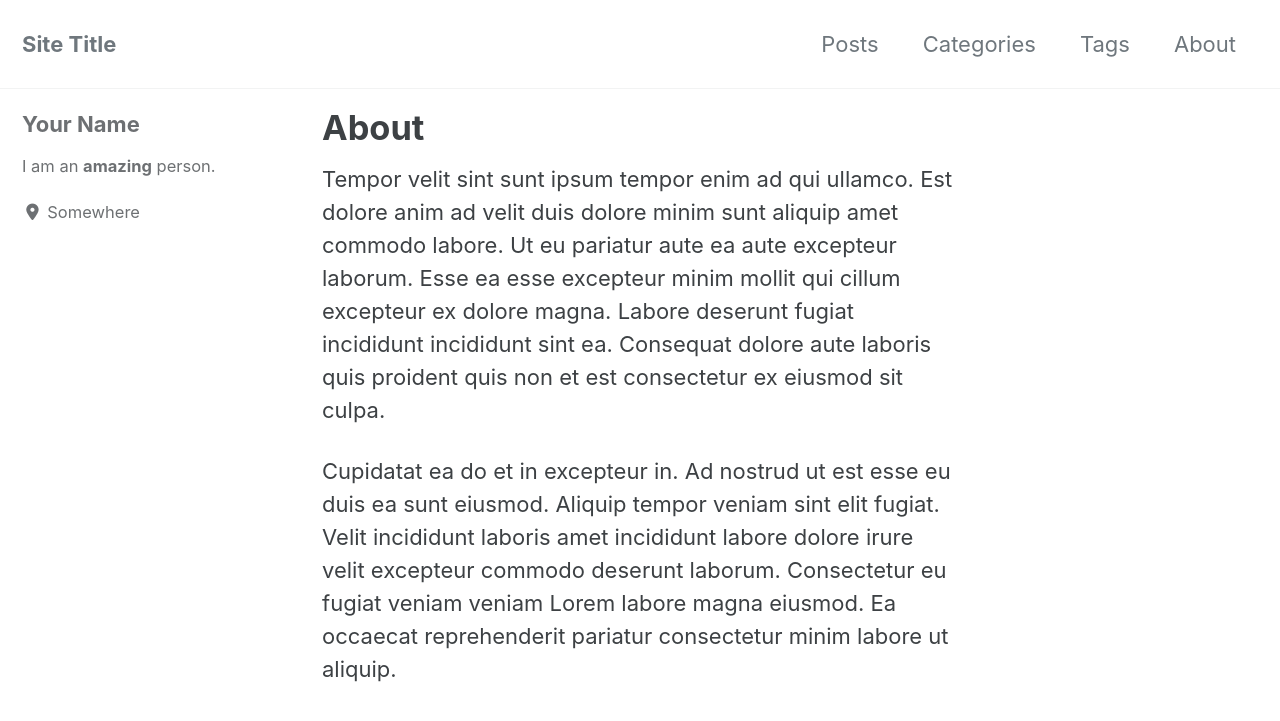
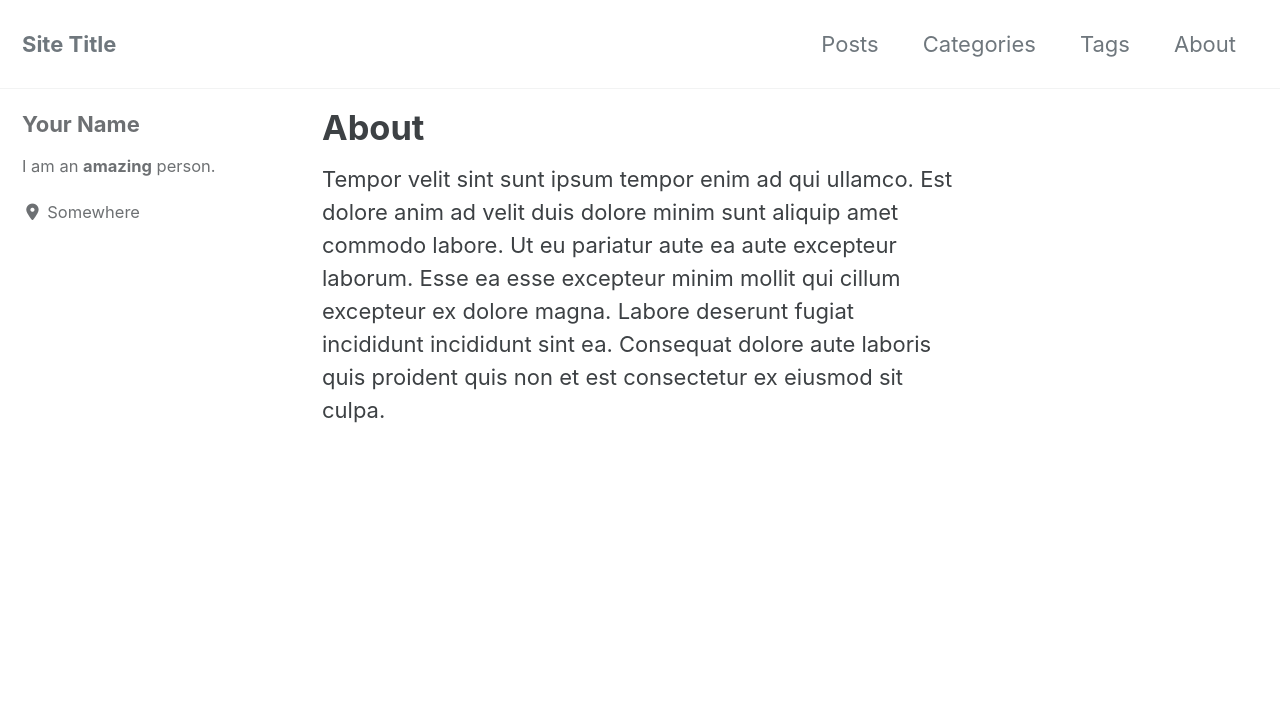
Before and after one commit to THstar/thstar.github.io, a Jekyll site: the page built from _pages/about.md, in a window 1280 px wide and 900 px high. Shown: the top 721 px of the window. Built offline with Jekyll 4.4.1, drawn with Linux system fonts in a browser that asks for light colours; cached includes are drawn as plain includes; nearby versions of some CDN libraries.

Commit message:
Update about.md

```diff
--- a/_pages/about.md
+++ b/_pages/about.md
@@ -6,5 +6,3 @@ author_profile: true
 ---
 
 Tempor velit sint sunt ipsum tempor enim ad qui ullamco. Est dolore anim ad velit duis dolore minim sunt aliquip amet commodo labore. Ut eu pariatur aute ea aute excepteur laborum. Esse ea esse excepteur minim mollit qui cillum excepteur ex dolore magna. Labore deserunt fugiat incididunt incididunt sint ea. Consequat dolore aute laboris quis proident quis non et est consectetur ex eiusmod sit culpa.
-
-Cupidatat ea do et in excepteur in. Ad nostrud ut est esse eu duis ea sunt eiusmod. Aliquip tempor veniam sint elit fugiat. Velit incididunt laboris amet incididunt labore dolore irure velit excepteur commodo deserunt laborum. Consectetur eu fugiat veniam veniam Lorem labore magna eiusmod. Ea occaecat reprehenderit pariatur consectetur minim labore ut aliquip.
```
